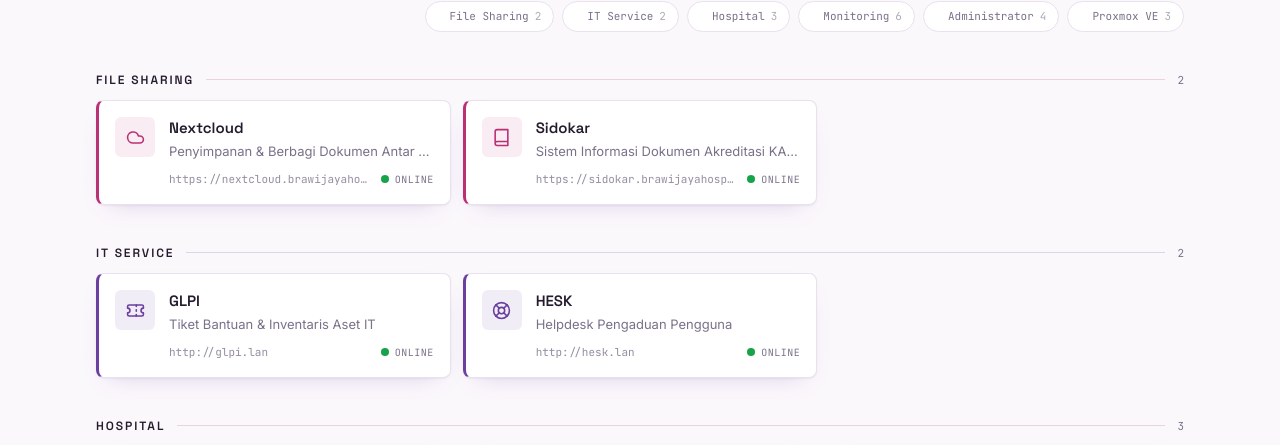
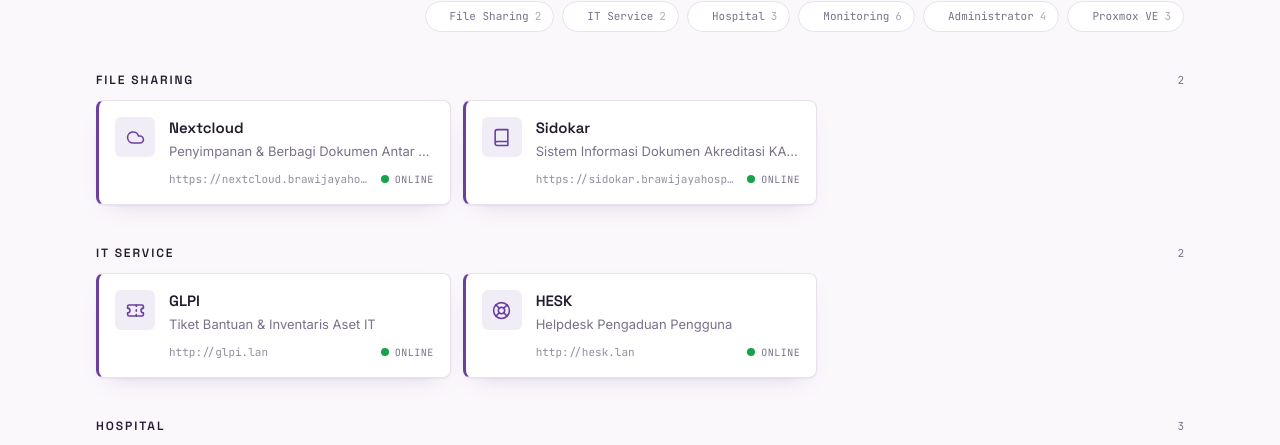
Before and after one commit to ve-verdian/hospital-portal, a Next.js app: page / in a window 1280 px wide. Shown: the part 333-778 px from the top of the page. Built offline with nearby package versions, Linux system fonts and the light colour scheme.

Commit message:
Update CategorySection.tsx

```diff
--- a/components/CategorySection.tsx
+++ b/components/CategorySection.tsx
@@ -3,7 +3,6 @@
 
 export default function CategorySection({ category }: { category: ServiceCategory }) {
   if (category.items.length === 0) return null;
-  const accentColor = category.accent === 'pink' ? '#B93074' : '#6A3FA0';
 
   return (
     <section id={category.id} className="scroll-mt-24">
@@ -11,12 +10,18 @@
         <h2 className="font-display text-xs font-semibold uppercase tracking-[0.16em] text-ink">
           {category.label}
         </h2>
-        <span className="h-px flex-1" style={{ backgroundColor: `${accentColor}33` }} />
+        <span className="h-px flex-1" style={{ backgroundColor: `${category.color}33` }} />
         <span className="font-mono text-[11px] text-muted">{category.items.length}</span>
       </div>
       <div className="grid grid-cols-1 gap-3 sm:grid-cols-2 lg:grid-cols-3">
-        {category.items.map((item) => (
-          <ServiceCard key={item.name} item={item} accent={category.accent} />
+        {category.items.map((item, idx) => (
+          // key gabungan kategori+nama+index karena beberapa service (mis. dua
+          // "Uptime Kuma") bisa punya nama yang sama persis
+          <ServiceCard
+            key={`${category.id}-${item.name}-${idx}`}
+            item={item}
+            accentColor={category.color}
+          />
         ))}
       </div>
     </section>
```
